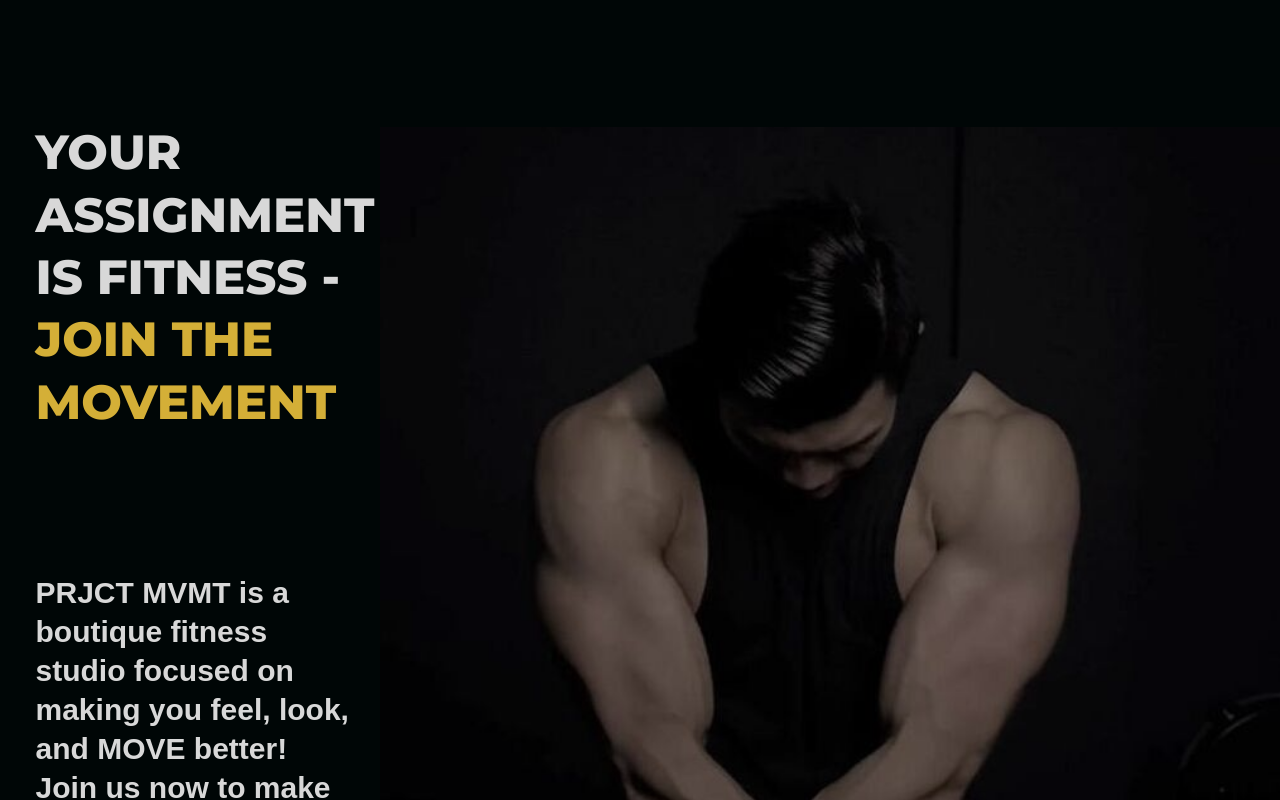
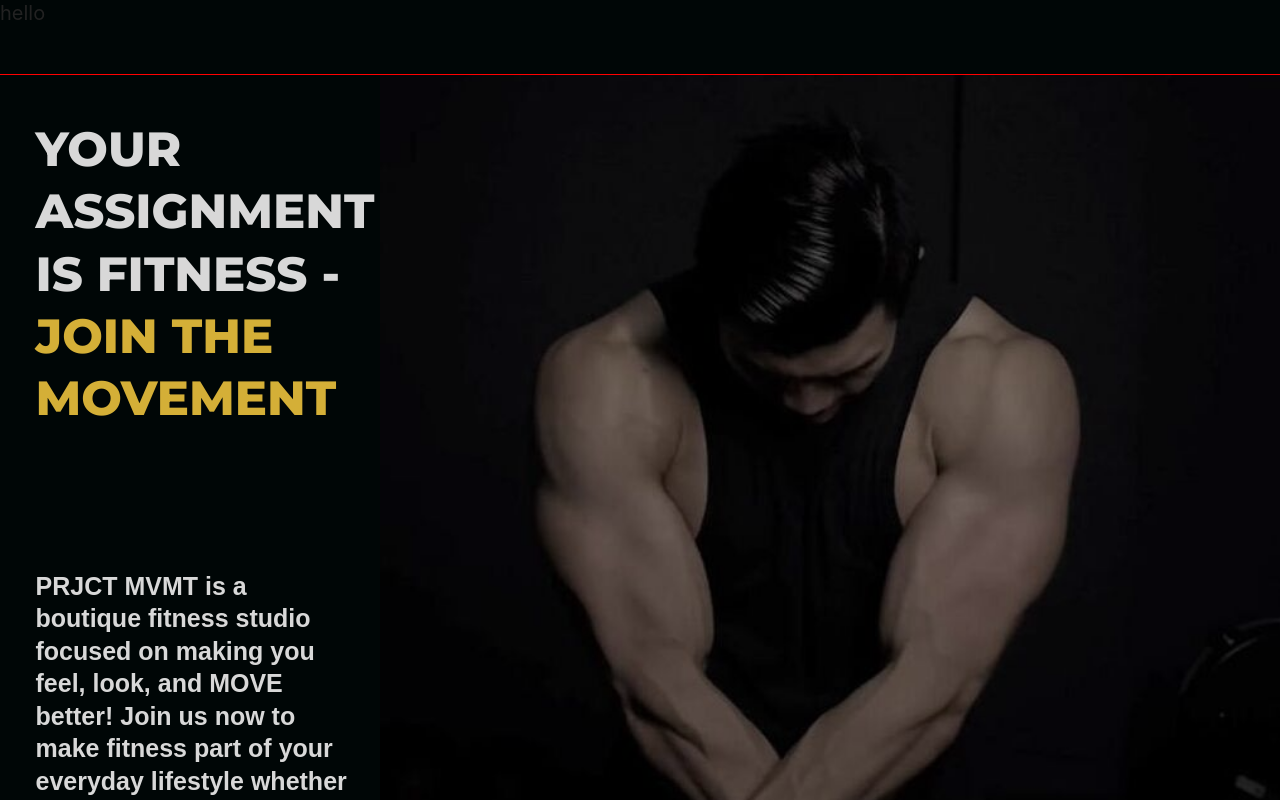
Before and after one commit to wichen42/gym-portal, a React (Vite) app: page / in a window 1280 px wide. Shown: the top 800 px of the page. Built offline with nearby package versions, Linux system fonts and the light colour scheme.

Commit message:
adjust text  position with navbar

```diff
--- a/src/components/Homepage.jsx
+++ b/src/components/Homepage.jsx
@@ -1,8 +1,12 @@
 import Landing from "./Landing"
+import Navbar from "./Navbar"
 
 const Homepage = () => {
     return (
-        <Landing />
+        <div className="homepage-container">
+            <Navbar />
+            <Landing />
+        </div>
     )
 }
 
--- /dev/null
+++ b/src/components/Navbar.jsx
@@ -0,0 +1,12 @@
+
+
+const Navbar = () => {
+
+    return (
+        <div className="navbar-container">
+            hello
+        </div>
+    )
+}
+
+export default Navbar
--- a/src/css/framework/local/partials/_components.css
+++ b/src/css/framework/local/partials/_components.css
@@ -1 +1,2 @@
 @import './components/landing.css';
+@import './components/navbar.css';
--- a/src/css/framework/local/partials/components/landing.css
+++ b/src/css/framework/local/partials/components/landing.css
@@ -4,8 +4,6 @@
     display: flex;
     align-items: center;
     gap: 25rem;
-    padding-top: 75rem;
-
 }
 .landing-text {
     display: flex;
@@ -23,7 +21,7 @@
     }
     p {
         font-family: var(--font-bebas);
-        font-size: 30rem;
+        font-size: 25rem;
         font-weight: 700;
         margin-top: 140rem;
         margin-left: 10%;
--- /dev/null
+++ b/src/css/framework/local/partials/components/navbar.css
@@ -0,0 +1,8 @@
+.navbar-container {
+    background-color: var(--off-black);
+    border-bottom: 1px solid red;
+    height: 75rem;
+    width: 100%;
+    position: absolute;
+    z-index: 99;
+}
```
